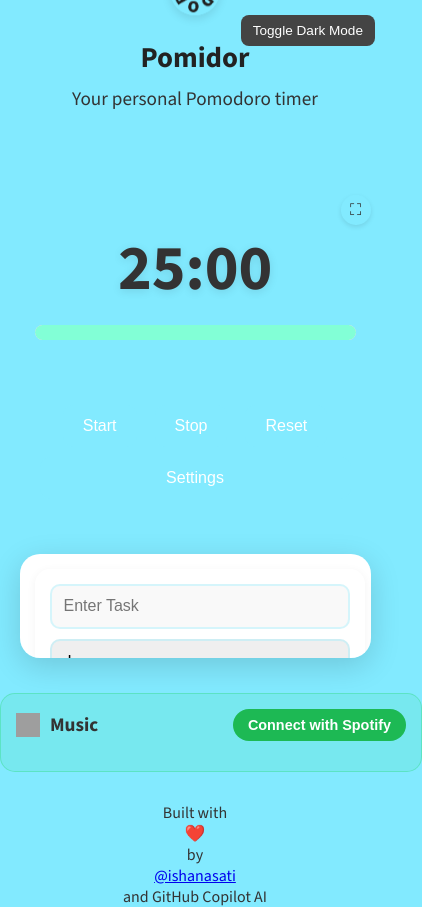
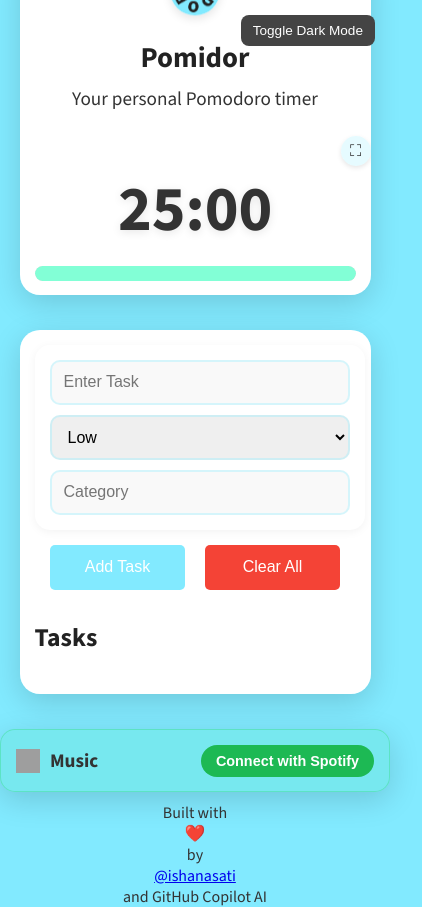
Before and after one commit to IshanAsati/pomidor, a plain HTML site: page index.html in a window 390 px wide. Shown: the whole page, 422 px wide, since content can reach past the window. Drawn offline with nearby package versions, Linux system fonts and the light colour scheme; grey boxes are pictures that could not be loaded; files whose address does not match are found by name.

```diff
--- a/index.html
+++ b/index.html
@@ -31,51 +31,40 @@
 
         .main-container {
             display: grid;
-            grid-template-columns: minmax(300px, 1fr) minmax(300px, 1fr) minmax(250px, 0.8fr);
-            grid-gap: 20px;
+            grid-template-columns: 350px minmax(350px, 1fr) 300px;
+            gap: 20px;
             width: 95%;
             max-width: 1800px;
             margin: 40px auto;
-            min-height: calc(100vh - 80px);
-            padding: 0 20px 40px;
-        }
-
-        .container {
-            grid-column: 1;
-            justify-self: stretch;
-            align-self: flex-start;
+            min-height: calc(100vh - 100px);
+            padding: 0;
+            align-items: start;
+        }
+
+        .container, .tasks, .spotify-container {
+            background: #fff;
+            border-radius: 20px;
+            box-shadow: 0 8px 30px rgba(0, 0, 0, 0.15);
+            padding: 20px;
             height: auto;
-            width: auto;
+            width: 100%;
+            box-sizing: border-box;
             margin: 0;
-            display: flex;
-            flex-direction: column;
-        }
-
-        .tasks {
-            grid-column: 2;
-            justify-self: stretch;
-            align-self: flex-start;
-            height: calc(100vh - 80px);
-            width: auto;
-            margin: 0;
-            display: block;
-            order: unset;
-            flex-grow: unset;
-        }
-
-        .spotify-container {
-            grid-column: 3;
-            justify-self: stretch;
-            align-self: flex-start;
-            height: auto;
-            width: auto;
-            margin: 0;
-            order: unset;
+            overflow-y: auto;
+            max-height: calc(100vh - 100px);
+        }
+
+        body.dark-mode .container,
+        body.dark-mode .tasks,
+        body.dark-mode .spotify-container {
+            background: #333;
+            color: #fff;
         }
 
         @media (max-width: 1200px) {
             .main-container {
                 grid-template-columns: 1fr 1fr;
+                grid-template-rows: auto auto;
             }
 
             .container {
@@ -89,21 +78,38 @@
             }
 
             .spotify-container {
-                grid-column: 1 / span 2;
+                grid-column: 1 / -1;
                 grid-row: 2;
             }
         }
 
         @media (max-width: 768px) {
             .main-container {
-                display: flex;
-                flex-direction: column;
+                grid-template-columns: 1fr;
+                grid-template-rows: auto auto auto;
+                gap: 15px;
                 padding: 10px;
+                margin: 20px auto;
+            }
+
+            .container {
+                grid-column: 1;
+                grid-row: 1;
+            }
+
+            .tasks {
+                grid-column: 1;
+                grid-row: 2;
+            }
+
+            .spotify-container {
+                grid-column: 1;
+                grid-row: 3;
             }
 
             .container, .tasks, .spotify-container {
+                max-height: none;
                 width: 100%;
-                margin-bottom: 20px;
             }
         }
 
--- a/spotify.js
+++ b/spotify.js
@@ -6,7 +6,7 @@
 class SpotifyController {
     constructor() {
         // Spotify API credentials
-        this.clientId = '34865f399330400fac550894aaf887d6'; // TODO: Add your Spotify Client ID here
+        this.clientId = '34865f399330400fac550894aaf887d6'; // TODO: Add your Spotify Client ID here --> done
         this.redirectUri = window.location.origin + window.location.pathname;
 
         // State
```
